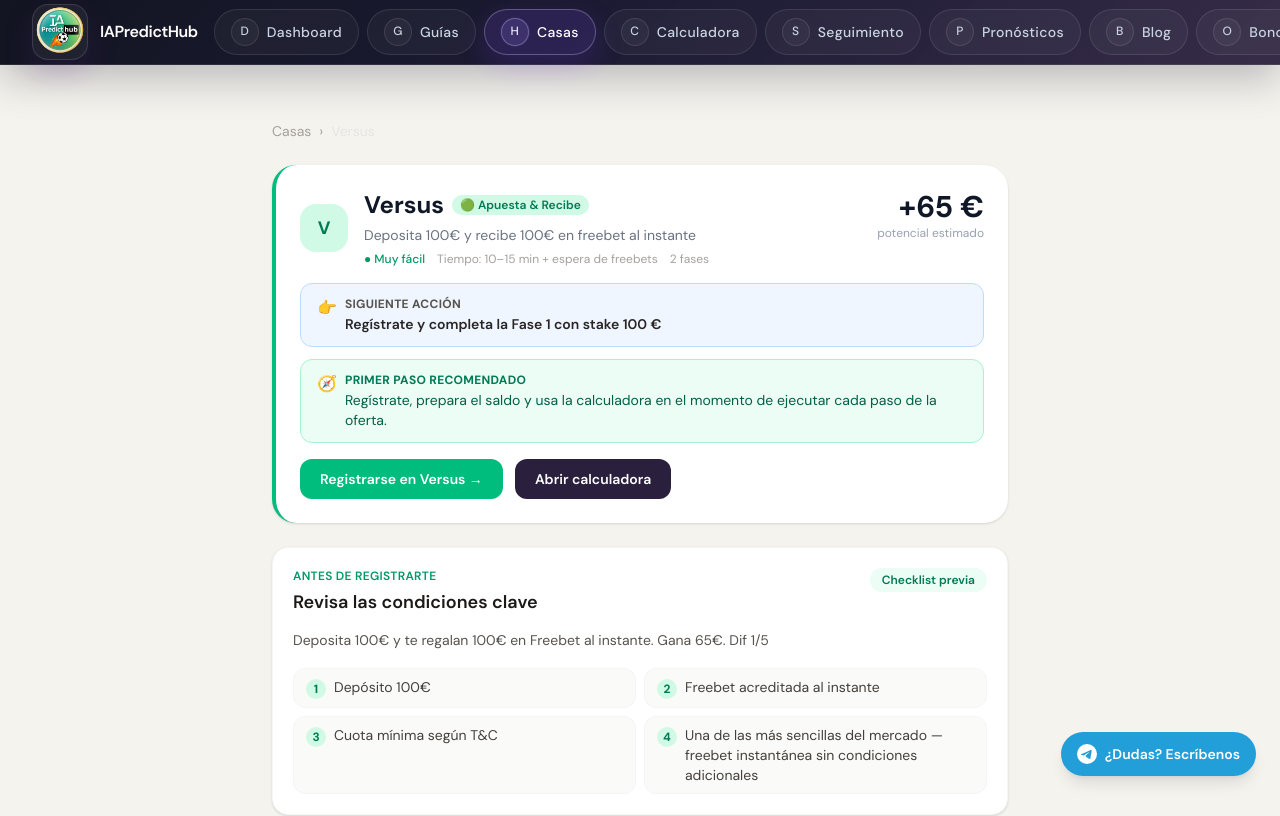
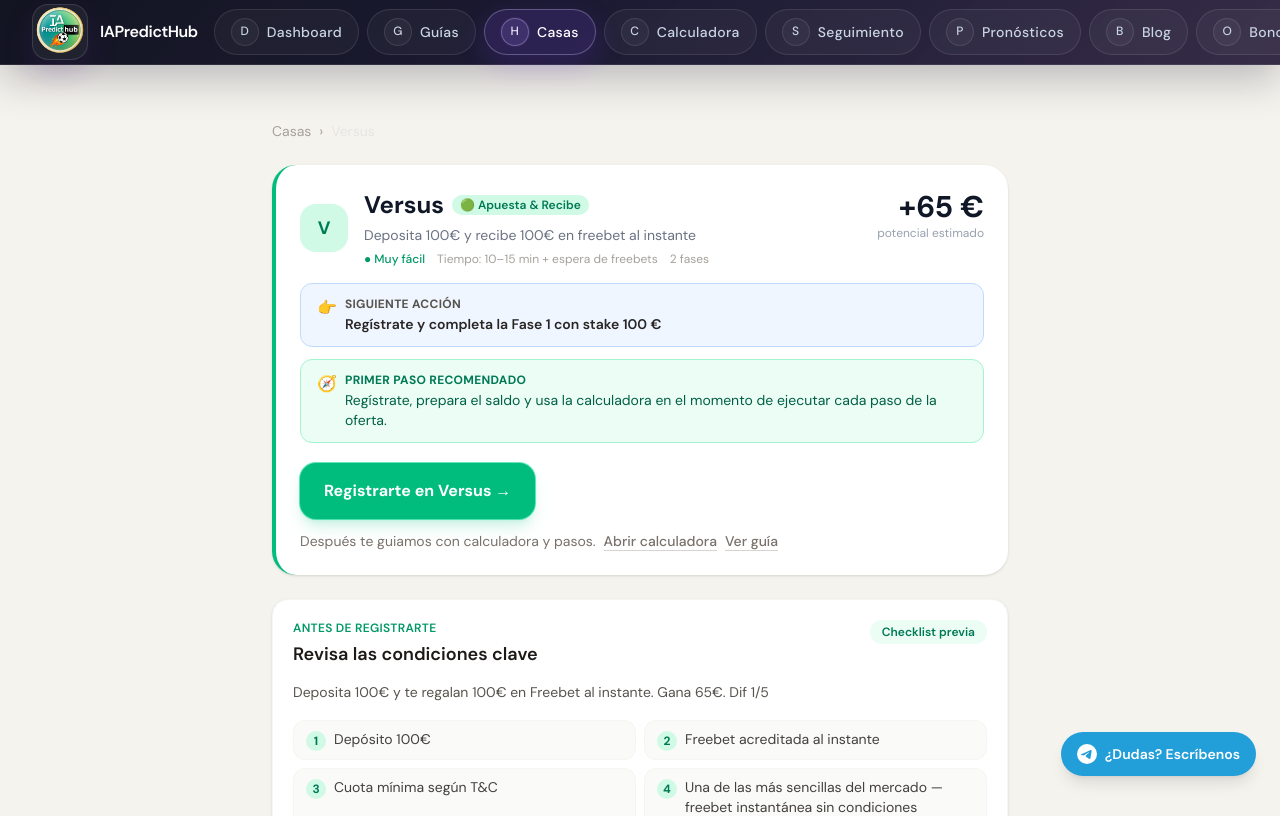
Before and after one commit to eloylt13/matched-betting-app, a Next.js app: page /casas/versus in a window 1280 px wide. Shown: the top 816 px of the page. Built offline with nearby package versions, Linux system fonts and the light colour scheme; no server answers; a web font is replaced by a local one.

Commit message:
refactor: make Versus detail page more conversion-focused for cold traffic

```diff
--- a/app/casas/[casa]/CasaDetalleClient.tsx
+++ b/app/casas/[casa]/CasaDetalleClient.tsx
@@ -553,6 +553,7 @@
     const paso1Href = buildCalculadoraHref(casa, content.paso1Mode as CalculadoraModo)
     const paso2Href = buildCalculadoraHref(casa, content.paso2Mode as CalculadoraModo)
     const antesRegistroItems = getAntesRegistroItems(casa)
+    const isVersus = casa.id === "versus"
 
     return (
         <div className="max-w-3xl mx-auto px-4 py-8 flex flex-col gap-6">
@@ -615,7 +616,48 @@
                 </div>
 
                 {/* CTAs */}
-                <div className="flex flex-wrap gap-3 mt-4">
+                {isVersus ? (
+                    <div className="mt-5 flex flex-col gap-3">
+                        {casa.url && !completada && (
+                            <a
+                                href={casa.url}
+                                target="_blank"
+                                rel="noopener noreferrer"
+                                className="inline-flex w-full items-center justify-center rounded-2xl bg-emerald-500 px-6 py-4 text-base font-bold text-white shadow-lg shadow-emerald-500/20 ring-1 ring-emerald-400/60 transition-colors hover:bg-emerald-400 sm:w-auto sm:self-start"
+                            >
+                                Registrarte en {casa.nombre} &rarr;
+                            </a>
+                        )}
+                        {!completada && (
+                            <div className="flex flex-col gap-2 text-sm text-stone-500 sm:flex-row sm:flex-wrap sm:items-center">
+                                <span>Después te guiamos con calculadora y pasos.</span>
+                                <Link
+                                    href={mainCalculadoraHref}
+                                    className="font-medium text-stone-500 underline decoration-stone-300 underline-offset-4 transition-colors hover:text-stone-700"
+                                >
+                                    Abrir calculadora
+                                </Link>
+                                {hasGuide && (
+                                    <Link
+                                        href={guiaHref}
+                                        className="font-medium text-stone-500 underline decoration-stone-300 underline-offset-4 transition-colors hover:text-stone-700"
+                                    >
+                                        Ver guía
+                                    </Link>
+                                )}
+                            </div>
+                        )}
+                        {completada && (
+                            <button
+                                onClick={() => handleEstado("no_empezada")}
+                                className="self-start rounded-xl border border-stone-200 px-3 py-2 text-xs text-stone-400 transition-colors hover:text-stone-600"
+                            >
+                                Reabrir oferta
+                            </button>
+                        )}
+                    </div>
+                ) : (
+                    <div className="flex flex-wrap gap-3 mt-4">
                     {casa.url && !completada && (
                         <a
                             href={casa.url} target="_blank" rel="noopener noreferrer"
@@ -638,7 +680,8 @@
                             Reabrir oferta
                         </button>
                     )}
-                </div>
+                    </div>
+                )}
             </div>
 
             {(casa.resumen || antesRegistroItems.length > 0) && (
```
